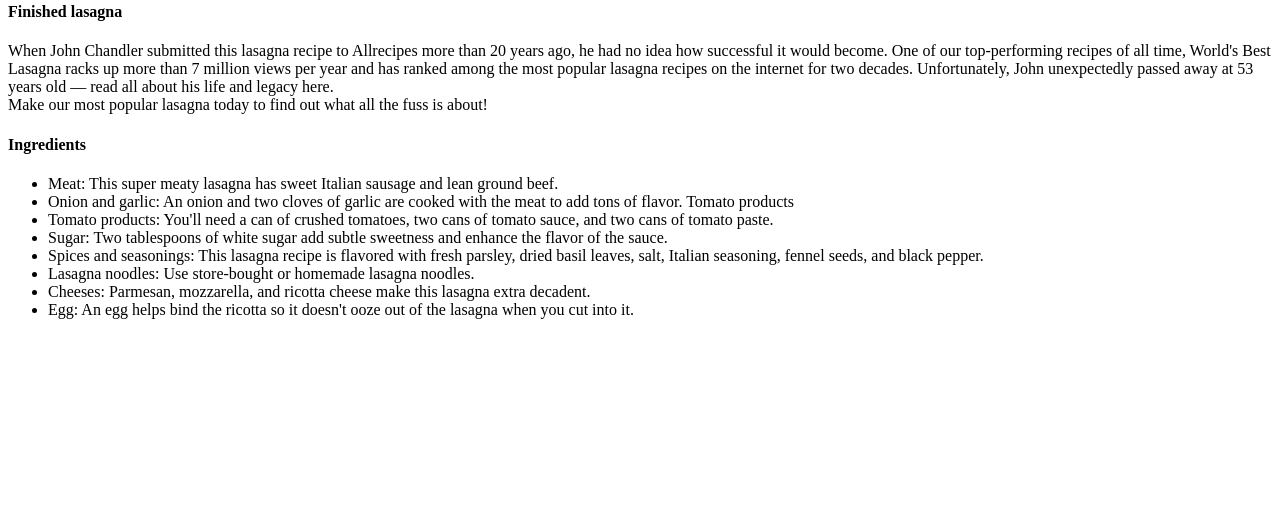
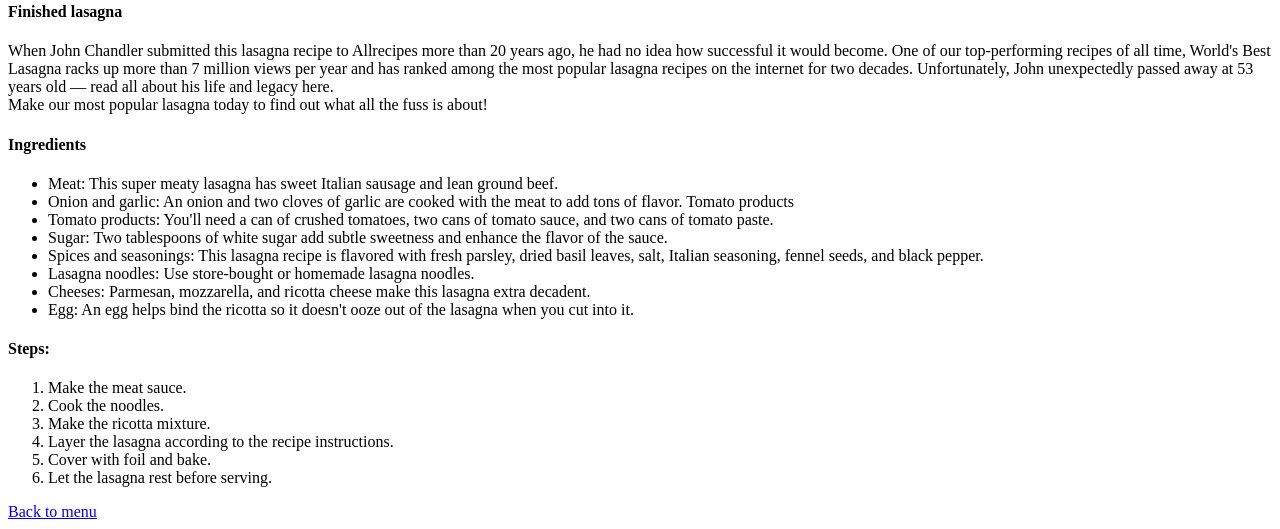
Before and after one commit to DuraSky/odin-recipes, a plain HTML site: page recipes/lasagna.html in a window 1280 px wide. Shown: the part 402-931 px from the top of the page. Before the commit the page ends 800 px from the top, so only its background shows below. Drawn offline with Linux system fonts and the light colour scheme.

Commit message:
finish lasagna recipe

```diff
--- a/recipes/lasagna.html
+++ b/recipes/lasagna.html
@@ -25,5 +25,17 @@
                 <li>Egg: An egg helps bind the ricotta so it doesn't ooze out of the lasagna when you cut into it.</li>
             </ul>
 
+        <h4>Steps:</h4>
+            <ol>
+                <li>Make the meat sauce.</li>
+                <li>Cook the noodles.</li>
+                <li>Make the ricotta mixture.</li>
+                <li>Layer the lasagna according to the recipe instructions.</li>
+                <li>Cover with foil and bake.</li>
+                <li>Let the lasagna rest before serving.</li>
+            </ol>
+
+            <a href="../index.html">Back to menu</a>
+
     </body>
 </html>
```
